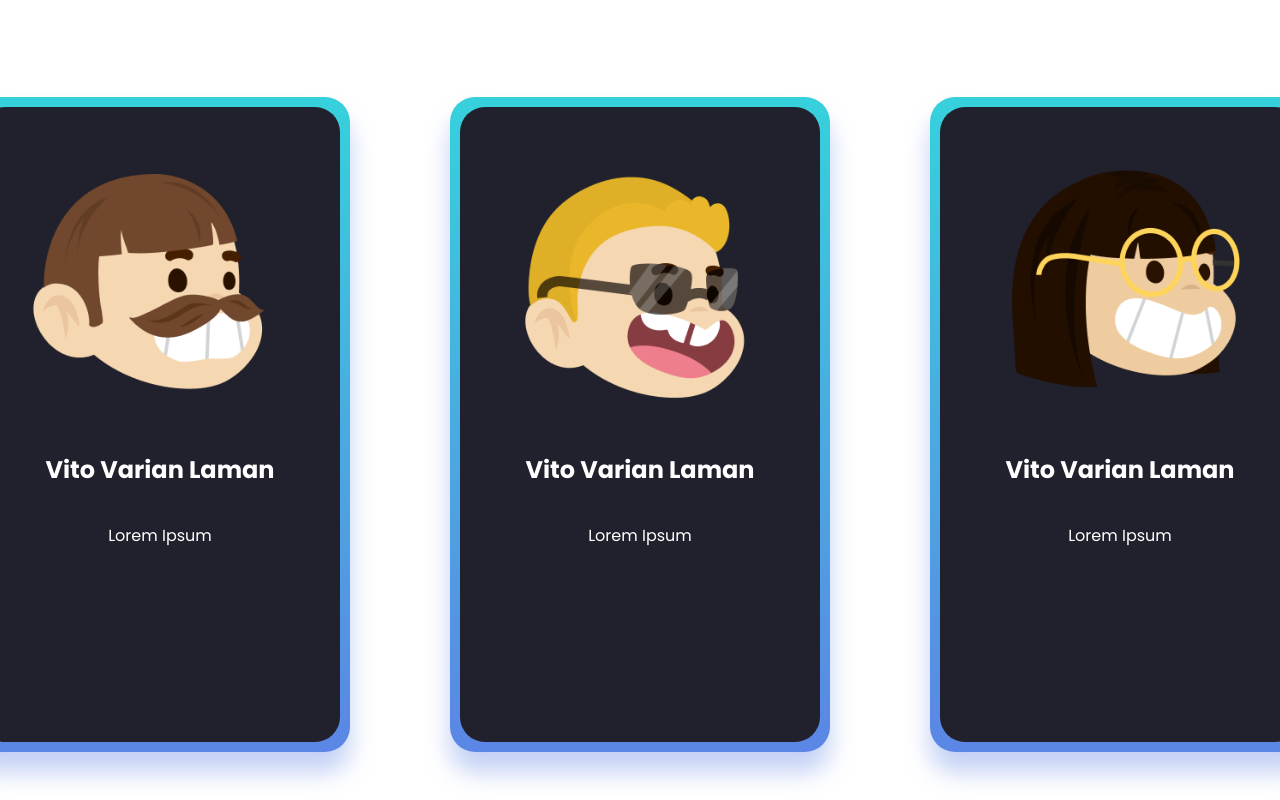
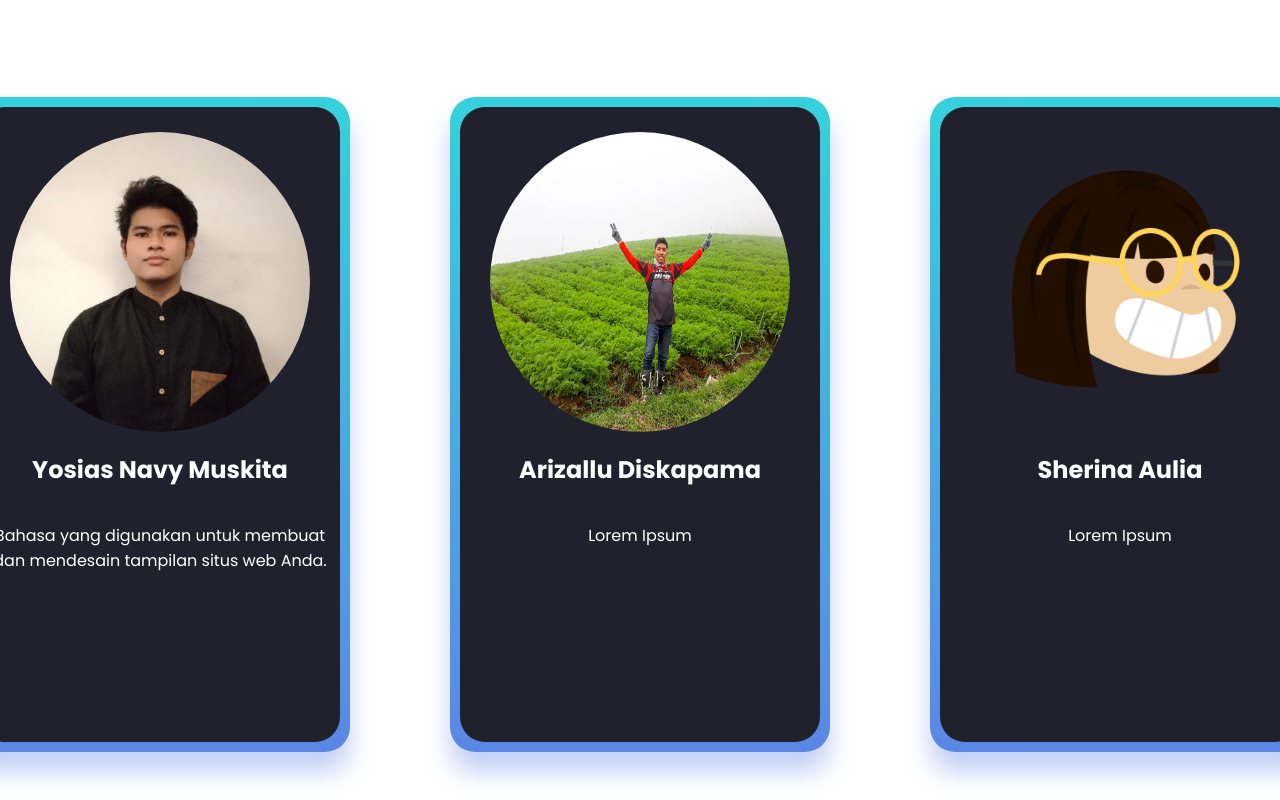
Before and after one commit to vitolaman/fga27.github.io, a plain HTML site: page index.html in a window 1280 px wide. Shown: the part 1120-1920 px from the top of the page. Drawn offline with Linux system fonts and the light colour scheme.

Commit message:
Add files via upload

```diff
--- a/index.html
+++ b/index.html
@@ -39,22 +39,22 @@
     <div id="profile-container">
         <div class="card-border">
             <div class="card">
-                <img src="Avatar faceprofil-1.png">
-                <h2>Vito Varian Laman</h2>
-                <p>Lorem Ipsum</p>
+                <img src="1.jpg">
+                <h2>Yosias Navy Muskita</h2>
+                <p>Bahasa yang digunakan untuk membuat dan mendesain tampilan situs web Anda.</p>
             </div>
         </div>
         <div class="card-border">
             <div class="card">
-                <img src="Avatar faceprofil-2.png">
-                <h2>Vito Varian Laman</h2>
+                <img src="2.jpg">
+                <h2>Arizallu Diskapama</h2>
                 <p>Lorem Ipsum</p>
             </div>
         </div>
         <div class="card-border">
             <div class="card">
                 <img src="Avatar faceprofil-3.png">
-                <h2>Vito Varian Laman</h2>
+                <h2>Sherina Aulia</h2>
                 <p>Lorem Ipsum</p>
             </div>
         </div>
@@ -62,7 +62,7 @@
     <div id="profile-container">
         <div class="card-border">
             <div class="card">
-                <img src="Avatar faceprofil-4.png">
+                <img src="4.jpg">
                 <h2>Vito Varian Laman</h2>
                 <p>Lorem Ipsum</p>
             </div>
@@ -70,7 +70,7 @@
         <div class="card-border">
             <div class="card">
                 <img src="Avatar faceprofil.png">
-                <h2>Vito Varian Laman</h2>
+                <h2>Syofia Navaisa</h2>
                 <p>Lorem Ipsum</p>
             </div>
         </div>
--- a/style.css
+++ b/style.css
@@ -124,9 +124,10 @@ a, button {
     text-align: center;
   }
   .card img{
-      max-width: 300px;
-      max-height: 300px;
+      width: 300px;
+      height: 300px;
       margin: 0 auto;
+      border-radius: 150px;
   }
   .jobdesc {
     background: linear-gradient(91.29deg, #36D1DC 0%, #5B86E5 100%),
```
Also changed, not shown: 1.jpg (added), 2.jpg (added), 4.jpg (added).
